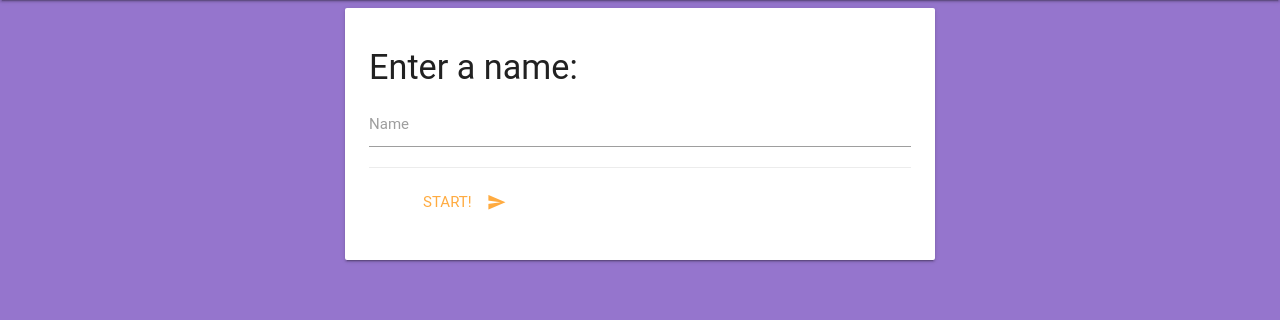
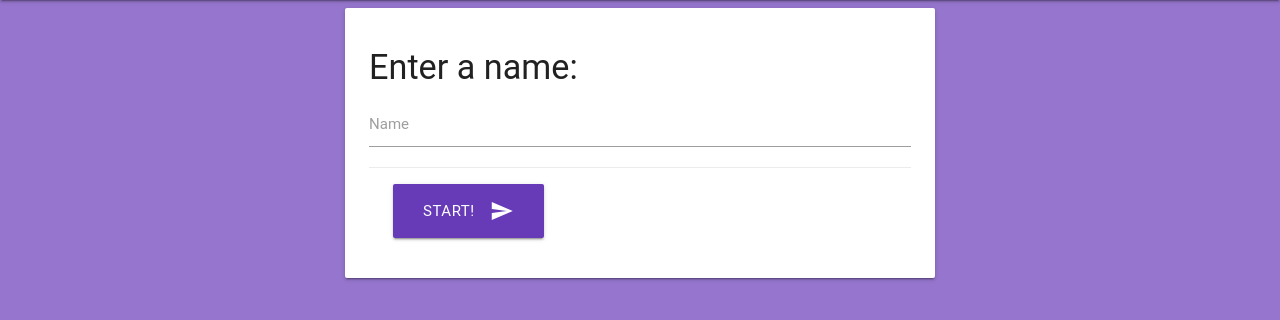
Before and after one commit to JamesMCo/quiz_game, a Python web app: template templates/index.html in a window 1280 px wide. Shown: the part 64-384 px from the top of the page. Run offline with Jinja, Linux system fonts and the light colour scheme; the template is opened without the code that fills it, so the values that code supplies are empty; some libraries are stand-ins or nearby versions; some web fonts are replaced.

Commit message:
Made start button solid, not flat

```diff
--- a/templates/index.html
+++ b/templates/index.html
@@ -32,7 +32,7 @@
                   <label for="name" onclick="$('#playername').focus()">Name</label>
                 </div>
                 <div class="card-action">
-                  <a id="enterbutton" class="waves-effect waves-purple btn-flat" onclick="init_player()">Start! <i class="material-icons right">send</i></a>
+                  <a id="enterbutton" class="waves-effect waves-purple btn-large deep-purple" onclick="init_player()">Start! <i class="material-icons right">send</i></a>
                 </div>
               </div>
             </div>
```
